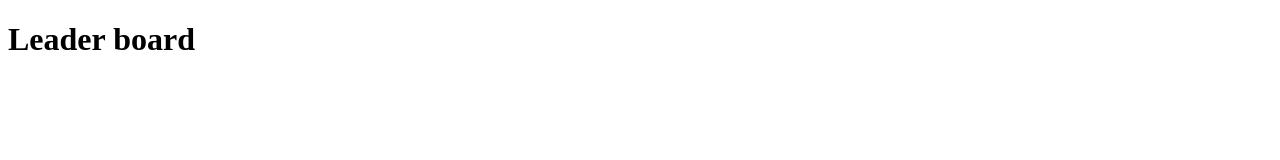
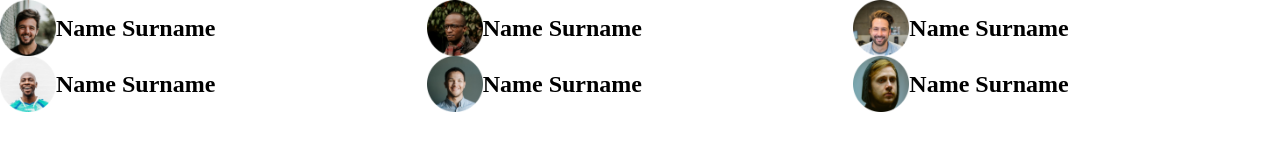
Before and after one commit to tauhid-hasan-dev/leader-board-css3-tauhid-hasan, a plain HTML site: page index.html in a window 1280 px wide. Drawn offline with Linux system fonts and the light colour scheme.

Commit message:
html completed

```diff
--- a/index.html
+++ b/index.html
@@ -10,7 +10,45 @@
 </head>
 
 <body>
-    <h1>Leader board</h1>
+    <!--  header start -->
+    <header>
+
+    </header>
+    <!-- header ends -->
+    <main>
+        <!-- top players and top blogs -->
+        <section class="container-one">
+            <div class="top-players">
+                <div class="players">
+                    <!-- .player*6>img[src="images/players/player-$.png"]+h2{Name Surname} -->
+                    <div class="player">
+                        <img src="images/players/player-1.png" alt="">
+                        <h2>Name Surname</h2>
+                    </div>
+                    <div class="player">
+                        <img src="images/players/player-2.png" alt="">
+                        <h2>Name Surname</h2>
+                    </div>
+                    <div class="player">
+                        <img src="images/players/player-3.png" alt="">
+                        <h2>Name Surname</h2>
+                    </div>
+                    <div class="player">
+                        <img src="images/players/player-4.png" alt="">
+                        <h2>Name Surname</h2>
+                    </div>
+                    <div class="player">
+                        <img src="images/players/player-5.png" alt="">
+                        <h2>Name Surname</h2>
+                    </div>
+                    <div class="player">
+                        <img src="images/players/player-6.png" alt="">
+                        <h2>Name Surname</h2>
+                    </div>
+                </div>
+            </div>
+        </section>
+    </main>
 </body>
 
 </html>
--- a/styles/style.css
+++ b/styles/style.css
@@ -0,0 +1,20 @@
+* {
+    margin: 0;
+    padding: 0;
+}
+
+/* top players styles */
+.players {
+    display: grid;
+    grid-template-columns: repeat(3, 1fr);
+}
+
+.player img {
+    width: 56px;
+    height: 56px;
+}
+
+.player {
+    display: flex;
+    align-items: center;
+}
```
